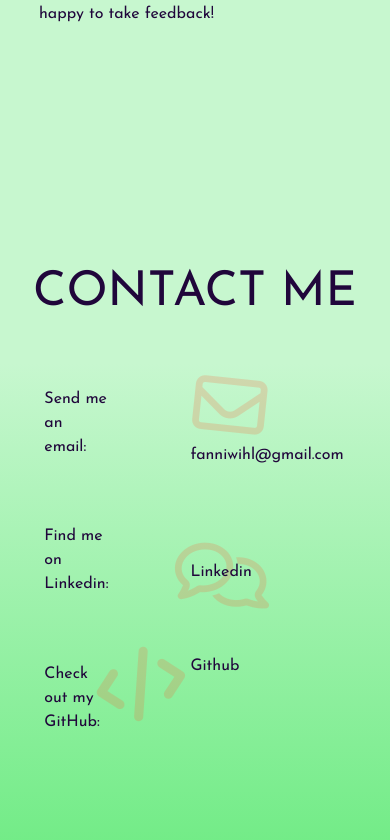
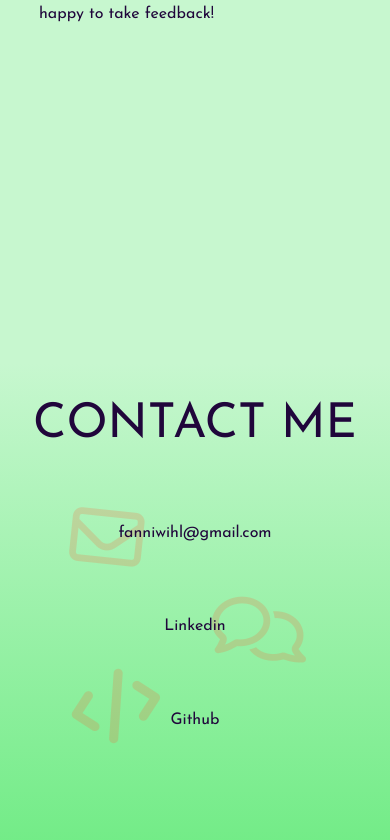
Before and after one commit to wfanni/portfolio, a React (Vite) app: page / in a window 390 px wide. Shown: the part 4316-5156 px from the top of the page. Built offline with nearby package versions, Linux system fonts and the light colour scheme.

Commit message:
Contact section Mobile version

```diff
--- a/src/components/Contact.jsx
+++ b/src/components/Contact.jsx
@@ -29,8 +29,8 @@ const Contact = forwardRef(function Contact({}, ref) {
       className="contact h-screen w-full pb-32 flex flex-col justify-end items-center gap-12"
     >
       <h2 className="text-[3rem] -mt-16 uppercase">Contact me</h2>
-      <div className="relative w-1/2 flex justify-center items-center gap-12">
-        <div className="w-full flex flex-col justify-between items-end gap-12">
+      <div className="relative xs:w-4/5 sm:w-1/2 flex justify-center items-center gap-12">
+        <div className="xs:hidden sm:flex w-full flex-col justify-between items-end">
           <span className="min-h-[45px] w-fit py-2 px-4 pt-[0.6rem] leading-[inherit]">
             Send me an email:
           </span>
@@ -42,14 +42,14 @@ const Contact = forwardRef(function Contact({}, ref) {
           </span>
         </div>
         <div className="w-full flex flex-col justify-between items-start gap-12">
-          <div className=" w-full flex justify-between">
+          <div className=" w-full flex xs:justify-center sm:justify-between">
             <span
-              className="group z-10 py-2 px-4 pt-[0.6rem] cursor-pointer border-2 border-transparent hover:border-orange rounded-full transition-all duration-200"
+              className="relative group z-10 py-2 px-4 pt-[0.6rem] cursor-pointer border-2 border-transparent hover:border-orange rounded-full transition-all duration-200"
               onClick={copyToClipboard}
             >
               <span
                 ref={emailRef}
-                className="group-hover:text-orange group-active:text-orange group-focus:text-orange"
+                className="group-hover:text-orange group-active:text-orange group-focus:text-orange xs:ml-4 sm:ml-0 xs:pr-4 sm:pr-0"
               >
                 fanniwihl@gmail.com
               </span>
@@ -58,12 +58,12 @@ const Contact = forwardRef(function Contact({}, ref) {
                   isCopied
                     ? "text-orange opacity-100"
                     : "opacity-0"
-                } pl-2 group-hover:opacity-100 transition-all duration-200 fa-regular fa-copy`}
+                } xs:absolute sm:static xs:top-[50%] xs:translate-y-[-50%] xs:right-2 pl-2 group-hover:opacity-100 transition-all duration-200 fa-regular fa-copy`}
               ></i>
             </span>
-            <i className="absolute text-orange opacity-20 rotate-6 left-24 -top-2 text-7xl fa-regular fa-envelope"></i>
+            <i className="absolute text-orange opacity-20 rotate-6 xs:left-8 sm:left-24 -top-2 text-7xl fa-regular fa-envelope"></i>
           </div>
-          <div className="relative w-full flex justify-between">
+          <div className="relative w-full flex xs:justify-center sm:justify-between">
             <a
               className="justify-self-start z-10 py-2 px-4 pt-[0.6rem] text-center border-2 border-transparent hover:border-orange hover:text-orange rounded-full transition-all duration-200"
               href="https://linkedin.com/in/fanni-wihl"
@@ -71,9 +71,9 @@ const Contact = forwardRef(function Contact({}, ref) {
             >
               Linkedin
             </a>
-            <i className="absolute text-orange opacity-20 -rotate-6 right-24 -top-2 text-7xl fa-regular fa-comments"></i>
+            <i className="absolute text-orange opacity-20 -rotate-6 xs:right-12 sm:right-24 -top-2 text-7xl fa-regular fa-comments"></i>
           </div>
-          <div className="relative w-full flex justify-between">
+          <div className="relative w-full flex xs:justify-center sm:justify-between">
             <a
               className="z-10 py-2 px-4 pt-[0.6rem] text-center border-2 border-transparent hover:border-orange hover:text-orange rounded-full transition-all duration-200"
               href="https://github.com/wfanni"
@@ -81,15 +81,10 @@ const Contact = forwardRef(function Contact({}, ref) {
             >
               Github
             </a>
-            <i className="absolute text-orange opacity-20 -rotate-12 right-44 -bottom-8 text-7xl fa-solid fa-code"></i>
+            <i className="absolute text-orange opacity-20 -rotate-12 xs:left-8 sm:right-44 xs:bottom-0 sm:-bottom-8 text-7xl fa-solid fa-code"></i>
           </div>
         </div>
       </div>
-      {/* <ul className="flex flex-col w-1/2 items-center justify-center gap-24">
-        <li className="relative w-3/4 flex gap-4 items-center"></li>
-        <li className="relative w-3/4 flex gap-4 items-center"></li>
-        <li className="relative w-3/4 flex gap-4 items-center"></li>
-      </ul> */}
     </section>
   );
 });
```
